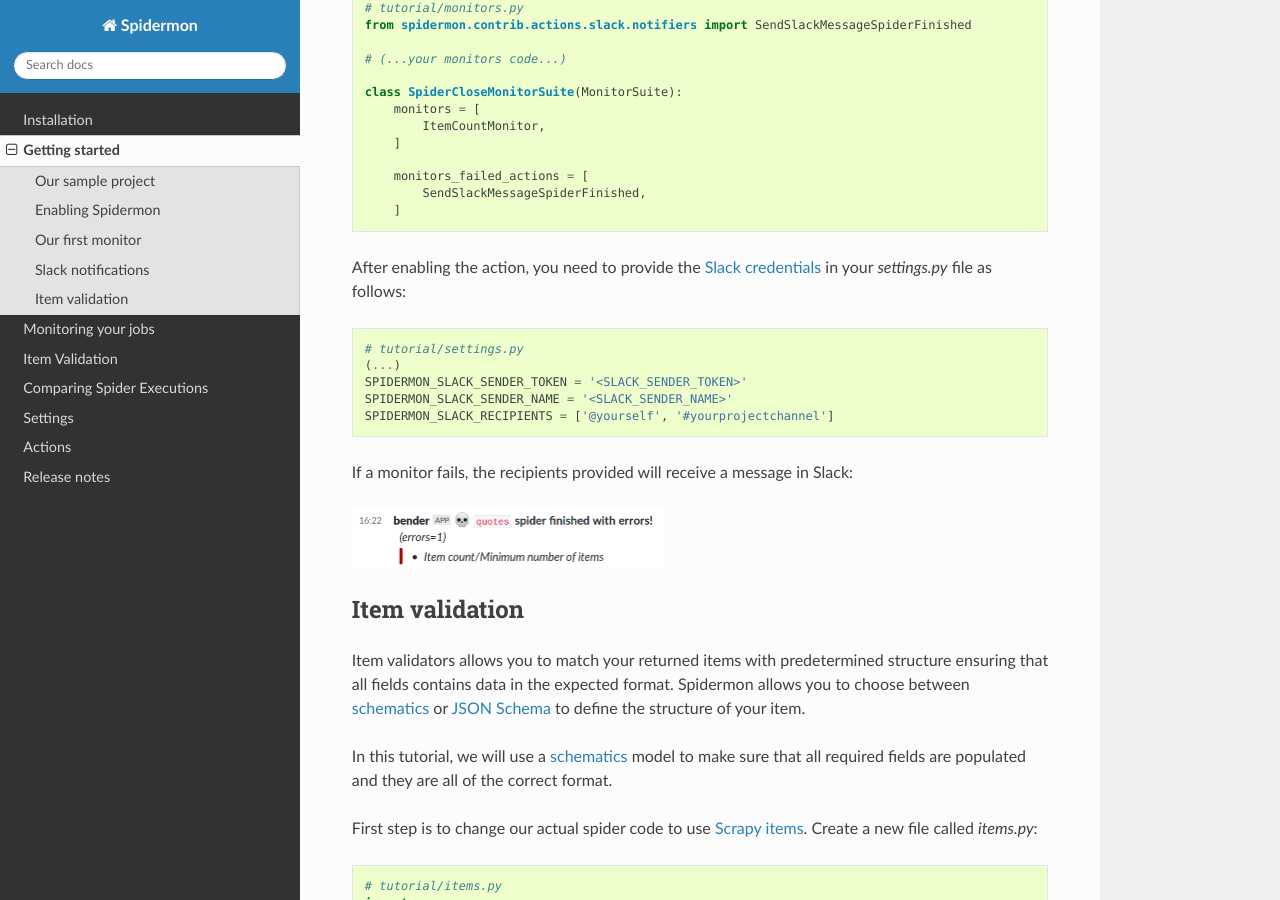
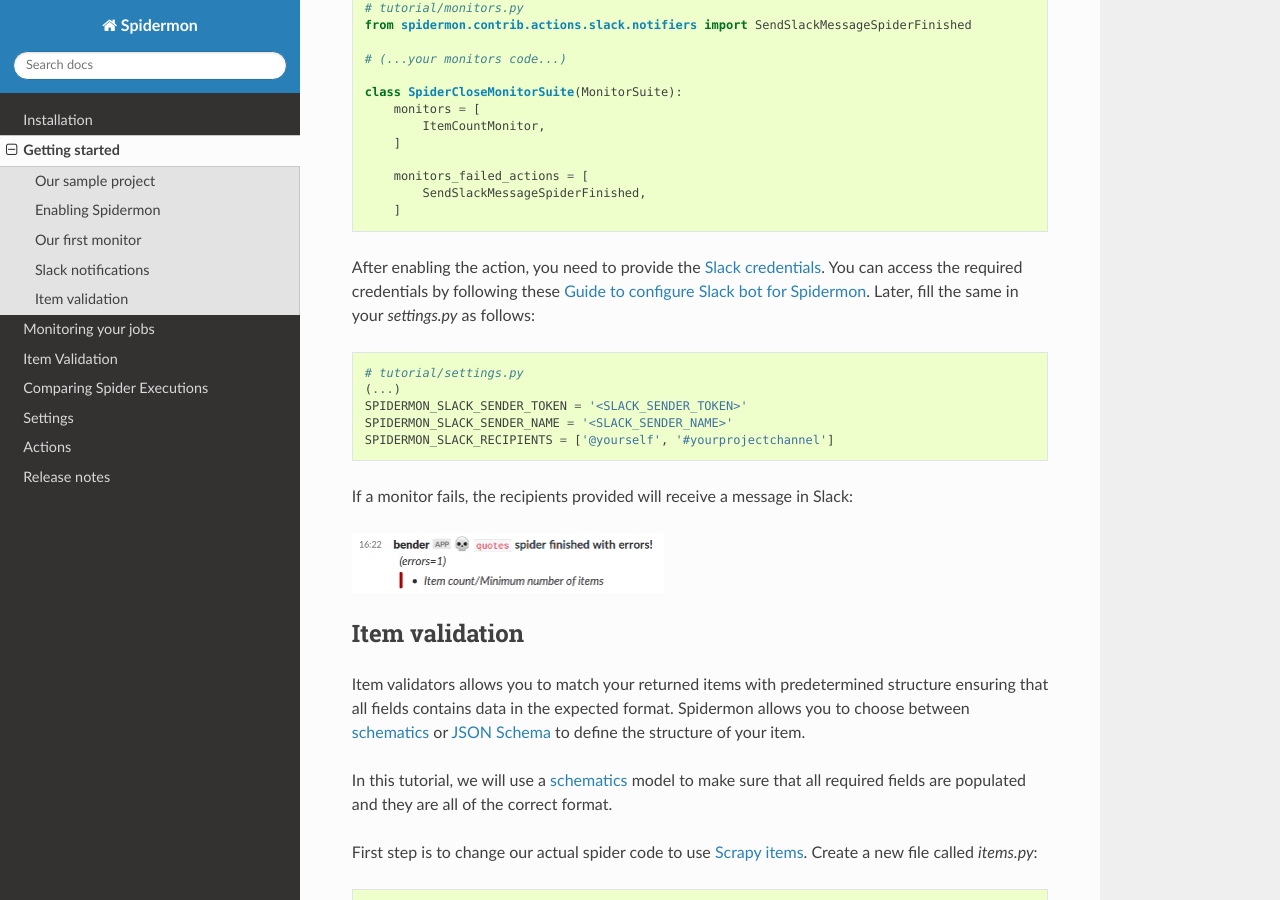
Before and after one commit to scrapinghub/spidermon, a Sphinx documentation site: the page built from docs/source/getting-started.rst, in a window 1280 px wide and 900 px high, scrolled down 3720 px. Built offline with Sphinx 7.4.7 and the Read the Docs theme 2.0.0, drawn with Linux system fonts in a browser that asks for light colours.

Commit message:
Add reference to Getting started
Signed-off-by: Vipul Gupta (@vipulgupta2048) <vipulgupta2048@gmail.com>

```diff
--- a/docs/source/getting-started.rst
+++ b/docs/source/getting-started.rst
@@ -207,8 +207,8 @@
             SendSlackMessageSpiderFinished,
         ]
 
-After enabling the action, you need to provide the `Slack credentials`_ in your `settings.py`
-file as follows:
+After enabling the action, you need to provide the `Slack
+credentials`_. You can access the required credentials by following these :ref:`steps`. Later, fill the same in your `settings.py` as follows:
 
 .. code-block:: python
 
```
Also changed, not shown: docs/source/configuring-slack-for-spidermon.rst (renamed from docs/source/guide_to_slack_bot.rst).
